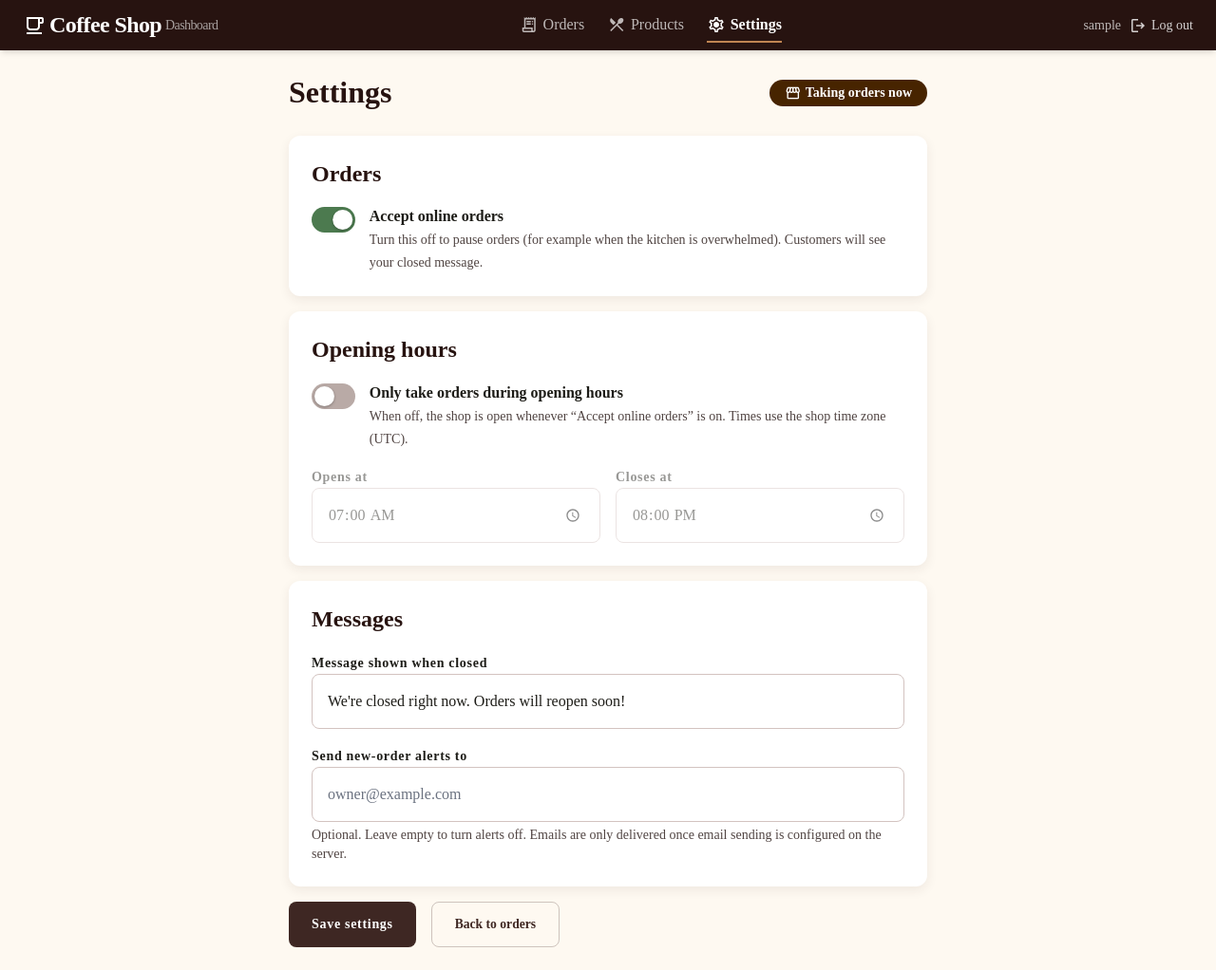
After one commit to joeescarcega8879/Coffe-Shop, a Django app: page /dashboard/settings/ in a window 1280 px wide. The commit adds this page. Shown: the whole page at 95% size. Run offline with Django 5.2, Linux system fonts and the light colour scheme; the visitor is signed in with stand-in values (Sample User, id 1); data comes from the database, SQL or seed files in the repository; some libraries are stand-ins or nearby versions.

Commit message:
feat(dashboard): native Settings screen replacing the admin form
Toggle switches for accepting orders and opening hours, closed message,
alert email, validation and a live open/closed badge.

Co-Authored-By: Claude Sonnet 5.5 <noreply@anthropic.com>

```diff
--- a/menu/tests_dashboard.py
+++ b/menu/tests_dashboard.py
@@ -70,7 +70,7 @@ class StandaloneLayoutTests(DashBase):
         self.login()
         html = self.client.get(reverse('orders:dashboard')).content.decode()
         for url in (reverse('orders:dashboard'), reverse('menu:dash_products'),
-                    reverse('admin:orders_storesettings_change', args=[1]), reverse('orders:dashboard_logout')):
+                    reverse('orders:dashboard_settings'), reverse('orders:dashboard_logout')):
             self.assertIn(url, html)
 
     def test_active_tab_is_highlighted(self):
--- a/orders/forms.py
+++ b/orders/forms.py
@@ -1,5 +1,5 @@
 from django import forms
-from .models import Order
+from .models import Order, StoreSettings
 
 INPUT = 'w-full rounded-lg border border-outline-variant bg-surface-container-lowest p-md'
 
@@ -15,3 +15,25 @@ class CheckoutForm(forms.ModelForm):
             'order_type': forms.Select(attrs={'class': INPUT}),
             'notes': forms.Textarea(attrs={'class': INPUT, 'rows': 3, 'placeholder': 'Notes (optional)'}),
         }
+
+
+class StoreSettingsForm(forms.ModelForm):
+    """Owner dashboard: open/close the shop, opening hours and alert email."""
+
+    class Meta:
+        model = StoreSettings
+        fields = ['accepting_orders', 'enforce_hours', 'opening_time', 'closing_time',
+                  'closed_message', 'notify_email']
+        widgets = {
+            'opening_time': forms.TimeInput(format='%H:%M', attrs={'type': 'time', 'class': INPUT}),
+            'closing_time': forms.TimeInput(format='%H:%M', attrs={'type': 'time', 'class': INPUT}),
+            'closed_message': forms.TextInput(attrs={'class': INPUT, 'maxlength': 200}),
+            'notify_email': forms.EmailInput(attrs={'class': INPUT, 'placeholder': 'owner@example.com',
+                                                    'autocomplete': 'email'}),
+        }
+
+    def clean(self):
+        data = super().clean()
+        if data.get('enforce_hours') and data.get('opening_time') == data.get('closing_time'):
+            self.add_error('closing_time', "Opening and closing time can't be the same.")
+        return data
--- a/orders/urls.py
+++ b/orders/urls.py
@@ -21,6 +21,7 @@ urlpatterns = [
     path('dashboard/', views.dashboard, name='dashboard'),
     path('dashboard/login/', rate_limit('login', limit=10, window=900)(DashboardLoginView.as_view()), name='dashboard_login'),
     path('dashboard/logout/', LogoutView.as_view(next_page=reverse_lazy('orders:dashboard')), name='dashboard_logout'),
+    path('dashboard/settings/', views.dashboard_settings, name='dashboard_settings'),
     path('dashboard/feed/', views.dashboard_feed, name='dashboard_feed'),
     path('dashboard/store/toggle/', views.dashboard_toggle_store, name='dashboard_toggle_store'),
     path('dashboard/<int:pk>/status/', views.dashboard_set_status, name='dashboard_status'),
--- a/orders/views.py
+++ b/orders/views.py
@@ -1,5 +1,6 @@
 from decimal import Decimal
 
+from django.conf import settings
 from django.contrib import messages
 from django.db import transaction
 from django.http import JsonResponse
@@ -13,7 +14,7 @@ from core.ratelimit import rate_limit
 from menu.models import MenuItem
 
 from .cart import Cart
-from .forms import CheckoutForm
+from .forms import CheckoutForm, StoreSettingsForm
 from .emails import send_order_emails
 from .models import Order, OrderItem, StoreSettings
 
@@ -203,6 +204,20 @@ def dashboard_toggle_store(request):
 
 
 @dashboard_required
+def dashboard_settings(request):
+    store = StoreSettings.load()
+    form = StoreSettingsForm(request.POST or None, instance=store)
+    if request.method == 'POST' and form.is_valid():
+        form.save()
+        messages.success(request, 'Settings saved.')
+        return redirect('orders:dashboard_settings')
+    return render(request, 'dashboard/settings.html', {
+        'form': form, 'store': store, 'is_open': store.is_open_now(),
+        'time_zone': settings.TIME_ZONE,
+    })
+
+
+@dashboard_required
 def dashboard_feed(request):
     """Polled by the dashboard to detect new orders without a page reload."""
     latest = Order.objects.order_by('-pk').first()
--- a/static/css/styles.css
+++ b/static/css/styles.css
@@ -491,3 +491,14 @@ nav :focus-visible, .dash-tab:focus-visible { outline-color: #fbb981; }
 @media (prefers-reduced-motion: reduce) {
   .order-ready-banner, .order-ready-banner .material-symbols-outlined, .order-alert-icon, .order-pill-dot { animation: none !important; }
 }
+
+/* ---------- Dashboard settings: toggle switch ---------- */
+.dash-switch { display: flex; align-items: flex-start; gap: 0.9rem; cursor: pointer; }
+.dash-switch input { position: absolute; opacity: 0; width: 1px; height: 1px; }
+.dash-switch .track { flex: none; position: relative; width: 2.9rem; height: 1.7rem; border-radius: 9999px; background: #b9aaa6; transition: background 0.25s; margin-top: 0.1rem; }
+.dash-switch .track::after { content: ""; position: absolute; top: 0.2rem; left: 0.2rem; width: 1.3rem; height: 1.3rem; border-radius: 9999px; background: #fff; box-shadow: 0 1px 3px rgba(0,0,0,.3); transition: transform 0.3s var(--ease-spring); }
+.dash-switch input:checked + .track { background: #4c7a4f; }
+.dash-switch input:checked + .track::after { transform: translateX(1.2rem); }
+.dash-switch input:focus-visible + .track { outline: 3px solid #c08552; outline-offset: 2px; }
+.dash-section[inert] { opacity: 0.45; }
+@media (prefers-reduced-motion: reduce) { .dash-switch .track, .dash-switch .track::after { transition: none; } }
--- a/templates/dashboard/base.html
+++ b/templates/dashboard/base.html
@@ -27,7 +27,7 @@
           <a href="{% url 'menu:dash_products' %}" class="dash-tab {% if 'product' in view %}is-active{% endif %}">
             <span aria-hidden="true" class="material-symbols-outlined" style="font-size:20px">restaurant_menu</span> Products
           </a>
-          <a href="{% url 'admin:orders_storesettings_change' 1 %}" class="dash-tab" title="Opening hours, alert email…">
+          <a href="{% url 'orders:dashboard_settings' %}" class="dash-tab {% if view == 'dashboard_settings' %}is-active{% endif %}" title="Opening hours, alert email…">
             <span aria-hidden="true" class="material-symbols-outlined" style="font-size:20px">settings</span> Settings
           </a>
         </nav>
--- /dev/null
+++ b/templates/dashboard/settings.html
@@ -0,0 +1,78 @@
+{% extends 'dashboard/base.html' %}
+{% block title %}Settings{% endblock %}
+{% block content %}
+<div class="max-w-2xl mx-auto">
+  <div class="flex items-center justify-between gap-md mb-lg">
+    <h1 class="font-headline-md text-headline-md text-primary">Settings</h1>
+    <span class="inline-flex items-center gap-xs rounded-full px-md py-xs text-sm font-bold {% if is_open %}bg-tertiary-container text-on-tertiary{% else %}bg-error-container text-on-error-container{% endif %}" data-store-state>
+      <span aria-hidden="true" class="material-symbols-outlined" style="font-size:18px">{% if is_open %}storefront{% else %}do_not_disturb_on{% endif %}</span>
+      {% if is_open %}Taking orders now{% else %}Closed right now{% endif %}
+    </span>
+  </div>
+
+  <form method="post" class="flex flex-col gap-md" novalidate>
+    {% csrf_token %}
+    {% if form.non_field_errors %}<div role="alert" class="rounded-lg bg-error-container text-on-error-container p-md">{{ form.non_field_errors }}</div>{% endif %}
+
+    <section class="bg-surface-container-lowest rounded-xl soft-shadow p-lg">
+      <h2 class="font-headline-sm text-headline-sm text-primary mb-md">Orders</h2>
+      <label class="dash-switch">
+        {{ form.accepting_orders }}<span class="track" aria-hidden="true"></span>
+        <span><strong class="block">Accept online orders</strong>
+          <span class="text-sm text-on-surface-variant">Turn this off to pause orders (for example when the kitchen is overwhelmed). Customers will see your closed message.</span></span>
+      </label>
+    </section>
+
+    <section class="bg-surface-container-lowest rounded-xl soft-shadow p-lg flex flex-col gap-md">
+      <h2 class="font-headline-sm text-headline-sm text-primary">Opening hours</h2>
+      <label class="dash-switch">
+        {{ form.enforce_hours }}<span class="track" aria-hidden="true"></span>
+        <span><strong class="block">Only take orders during opening hours</strong>
+          <span class="text-sm text-on-surface-variant">When off, the shop is open whenever “Accept online orders” is on. Times use the shop time zone ({{ time_zone }}).</span></span>
+      </label>
+      <div class="dash-section grid grid-cols-2 gap-md" data-hours>
+        <div>
+          <label for="{{ form.opening_time.id_for_label }}" class="font-label-bold text-label-bold">Opens at</label>
+          {{ form.opening_time }}
+          {% for e in form.opening_time.errors %}<p role="alert" class="text-error text-sm">{{ e }}</p>{% endfor %}
+        </div>
+        <div>
+          <label for="{{ form.closing_time.id_for_label }}" class="font-label-bold text-label-bold">Closes at</label>
+          {{ form.closing_time }}
+          {% for e in form.closing_time.errors %}<p role="alert" class="text-error text-sm">{{ e }}</p>{% endfor %}
+        </div>
+      </div>
+    </section>
+
+    <section class="bg-surface-container-lowest rounded-xl soft-shadow p-lg flex flex-col gap-md">
+      <h2 class="font-headline-sm text-headline-sm text-primary">Messages</h2>
+      <div>
+        <label for="{{ form.closed_message.id_for_label }}" class="font-label-bold text-label-bold">Message shown when closed</label>
+        {{ form.closed_message }}
+        {% for e in form.closed_message.errors %}<p role="alert" class="text-error text-sm">{{ e }}</p>{% endfor %}
+      </div>
+      <div>
+        <label for="{{ form.notify_email.id_for_label }}" class="font-label-bold text-label-bold">Send new-order alerts to</label>
+        {{ form.notify_email }}
+        <p class="text-sm text-on-surface-variant mt-xs">Optional. Leave empty to turn alerts off. Emails are only delivered once email sending is configured on the server.</p>
+        {% for e in form.notify_email.errors %}<p role="alert" class="text-error text-sm">{{ e }}</p>{% endfor %}
+      </div>
+    </section>
+
+    <div class="flex gap-md">
+      <button class="bg-primary-container text-on-primary font-label-bold text-label-bold py-md px-lg rounded-lg hover:scale-[1.02] active:scale-95 transition-transform">Save settings</button>
+      <a href="{% url 'orders:dashboard' %}" class="dash-btn dash-btn-ghost inline-flex items-center px-lg">Back to orders</a>
+    </div>
+  </form>
+</div>
+{% endblock %}
+{% block extra_js %}
+<script>
+  (() => {
+    const box = document.querySelector('[name="enforce_hours"]');
+    const hours = document.querySelector('[data-hours]');
+    const sync = () => { hours.inert = !box.checked; };   // inert fields are still submitted
+    box.addEventListener('change', sync); sync();
+  })();
+</script>
+{% endblock %}
```
Also changed, not shown: orders/tests.py (+50 -0 lines).
